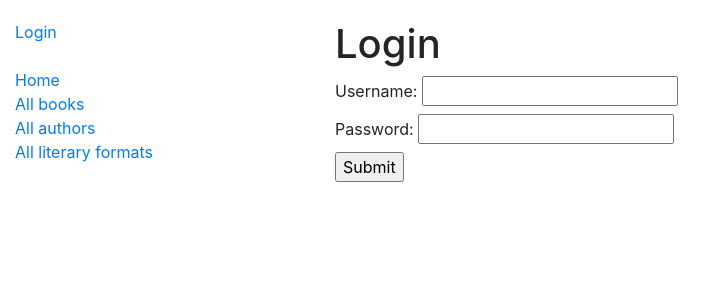
After one commit to pikaOpika/hihihaha, a Django app: page /accounts/login/ in a window 1280 px wide. The commit adds this page. Shown: the top 300 px of the page, without its empty margins (0-726 px from the left). Run offline with Django 5.2, Linux system fonts and the light colour scheme.

Commit message:
created login logout

```diff
--- a/library/settings.py
+++ b/library/settings.py
@@ -127,3 +127,5 @@ STATICFILES_DIRS = [
 ]
 
 AUTH_USER_MODEL = "catalog.Author"
+
+LOGIN_REDIRECT_URL = '/catalog/'
--- a/library/urls.py
+++ b/library/urls.py
@@ -5,7 +5,8 @@ from django.conf import settings
 
 urlpatterns = [
     path('admin/', admin.site.urls),
-    path("catalog/", include("catalog.urls", namespace="catalog"))
+    path('accounts/', include('django.contrib.auth.urls')),
+    path("catalog/", include("catalog.urls", namespace="catalog")),
 ]
 
 if settings.DEBUG:
--- a/static/css/styles.css
+++ b/static/css/styles.css
@@ -3,6 +3,6 @@ body {
 }
 
 .sidebar-nav {
-    list-style: none;
+    list-style-type: none;
     padding: 0;
 }
--- a/templates/includes/sidebar.html
+++ b/templates/includes/sidebar.html
@@ -1,4 +1,14 @@
 <ul class="sidebar-nav">
+    {% if user.is_authenticated %}
+    <li>User: <a href="{% url 'catalog:author-detail' user.id %}">{{ user.username }}</a></li>
+    <form action="{% url "logout" %}" method="post">
+        {% csrf_token %}
+        <input type="submit" value="Log out">
+    </form>
+    {% else %}
+    <li><a href="{% url 'login' %}">Login</a></li>
+    {% endif %}
+    <br>
     <li><a href="{% url 'catalog:index' %}">Home</a></li>
     <li><a href="{% url "catalog:book-list" %}">All books</a></li>
     <li><a href="{% url "catalog:author-list" %}">All authors</a></li>
--- /dev/null
+++ b/templates/registration/login.html
@@ -0,0 +1,21 @@
+{% extends "base.html" %}
+
+{% block content %}
+<h1>Login</h1>
+{% if error %}
+<p style="color: red"> {{ error }}</p>
+{% endif %}
+<form action="{% url "login" %}" method="post">
+  {% csrf_token %}
+  <label>Username:
+    <input type="text" name="username">
+  </label>
+  <br>
+  <label>Password:
+    <input type="password" name="password">
+  </label>
+  <br>
+  <input type="submit" value="Submit">
+
+</form>
+{% endblock  %}
```
Also changed, not shown: templates/registration/logged_out.html (added, +7 -0 lines).
